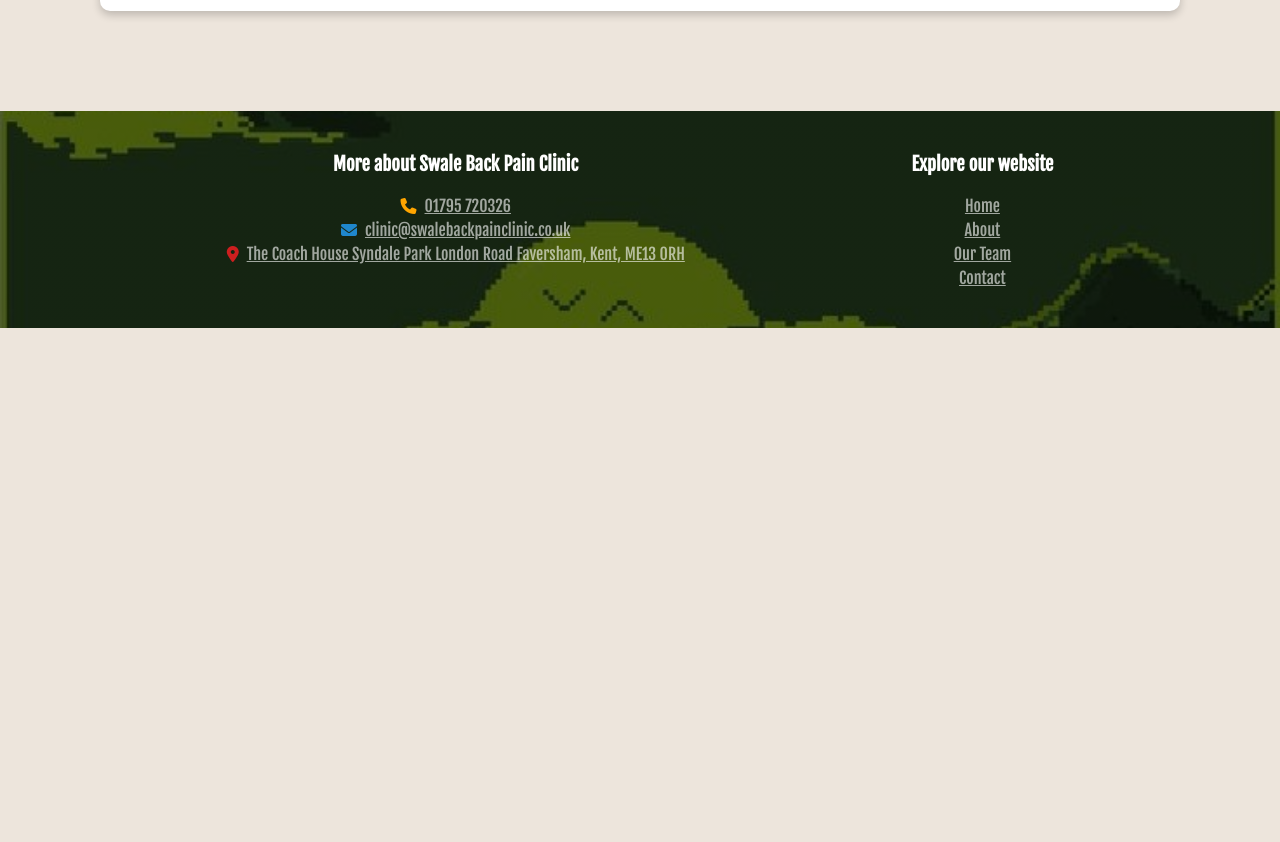
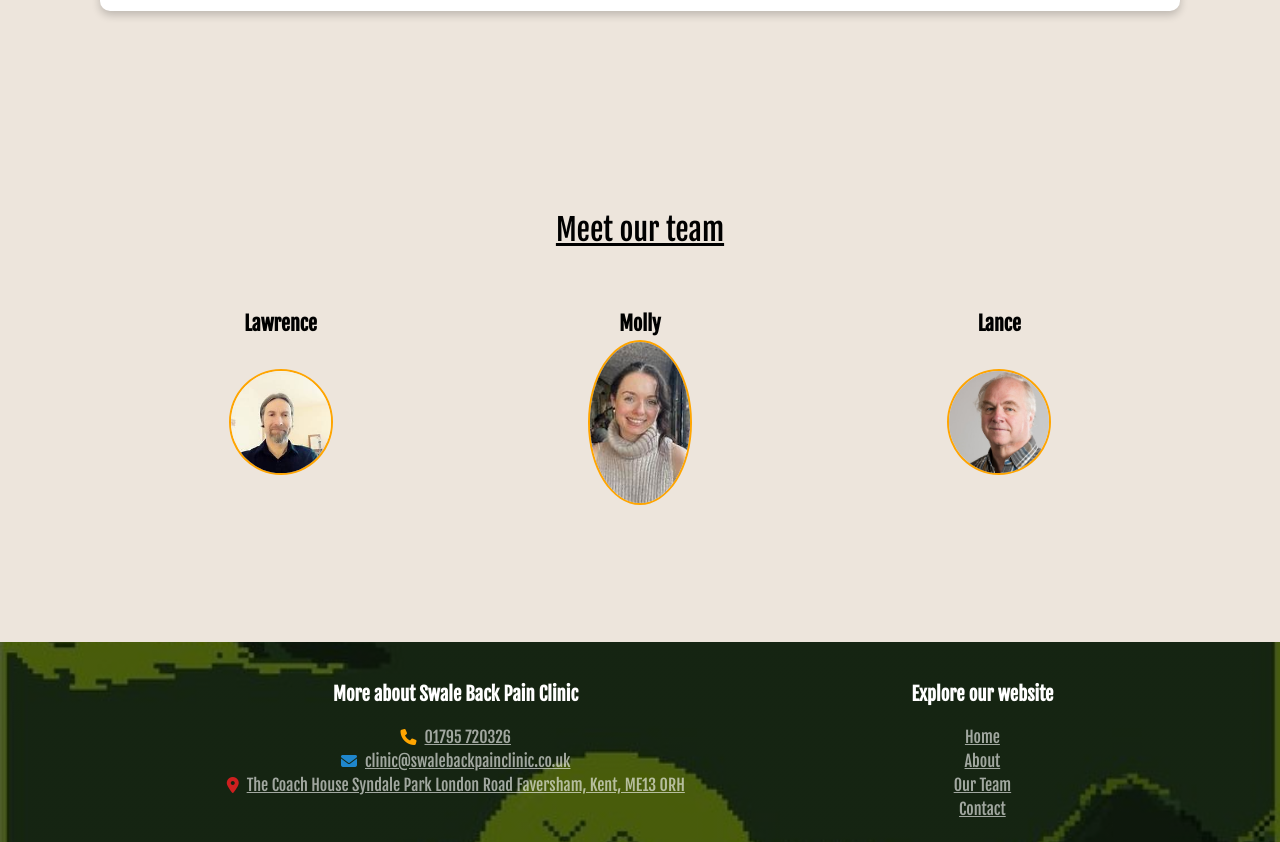
Before and after one commit to MantaZvy/responsive-web-application, a plain HTML site: page index.html in a window 1280 px wide. Shown: the part 3103-3945 px from the top of the page. Before the commit the page ends 3431 px from the top, so only its background shows below. Drawn offline with Linux system fonts and the light colour scheme.

Commit message:
created HTML table, injected css filters

```diff
--- a/index.html
+++ b/index.html
@@ -27,7 +27,7 @@
     </header>
     <main>
       <section class="grid">
-      <div >
+      <div class="disc-video">
         <iframe width="560" height="315" src="https://www.youtube.com/embed/YJumaMKZugE?si=MX5zFirstxRt9DNM" title="YouTube video player" frameborder="0" allow="accelerometer; autoplay; clipboard-write; encrypted-media; gyroscope; picture-in-picture; web-share" referrerpolicy="strict-origin-when-cross-origin" allowfullscreen class="video-responsive"></iframe>
       </div>
       <div>
@@ -109,6 +109,29 @@
         </div>
       </div>
     </section>
+    <section>
+      <div class="team-container">
+        <table class="video-responsive">
+          <caption>Meet our team</caption>
+          <thead>
+          <tr>
+           <th>Lawrence</th>
+           <th>Molly</th>
+           <th>Lance</th>
+          </tr>
+          </thead>
+          <tbody>
+            <tr>
+              <td><img src="images/swale back pain clinic Lawrence selfie pic.jpeg" alt="Lawrence Pic"></td>
+
+              <td><img src="images/Swale back pain clinic Molly selfie pic.jpeg" alt="Molly Pic"></td>
+
+              <td><img src="images/lance-swale.png" alt="Lance Pic"></td>
+            </tr>
+          </tbody>
+        </table>
+      </div>
+    </section>
     </main>
     <footer>
       <section class="grid">
--- a/src/styles.css
+++ b/src/styles.css
@@ -83,9 +83,8 @@
 .card-header img {
   width: 300px;
   height: 200px;
-}
-.card-header img {
   object-fit: cover;
+  filter: brightness(80%);
 }
 .card-body {
   padding: 30px;
@@ -132,6 +131,33 @@
   background-color: #462cb3;
   text-decoration: none;
   border-radius: 8px;
+}
+table {
+  width: 100%;
+  text-align: center;
+  padding: 30px 0;
+}
+table caption {
+  font-size: 30px;
+  margin-bottom: 30px;
+  margin-top: 0;
+  text-decoration: underline;
+}
+td img {
+  width: 100px;
+  height: auto;
+  border-radius: 50%;
+  border: orange solid 2px;
+}
+td img:hover {
+  transform: scale(1.2);
+  transition: all 200ms ease-in-out;
+  box-shadow: 0 4px 8px rgba(0, 0, 0, 0.2);
+  cursor: pointer;
+}
+tr th {
+  margin-bottom: 10px;
+  font-size: 20px;
 }
 footer .grid {
   background-image: linear-gradient(rgba(0, 0, 0, 0.6), rgba(0, 0, 0, 0.6)),
```
Also changed, not shown: images/lance-swale.png (added).
